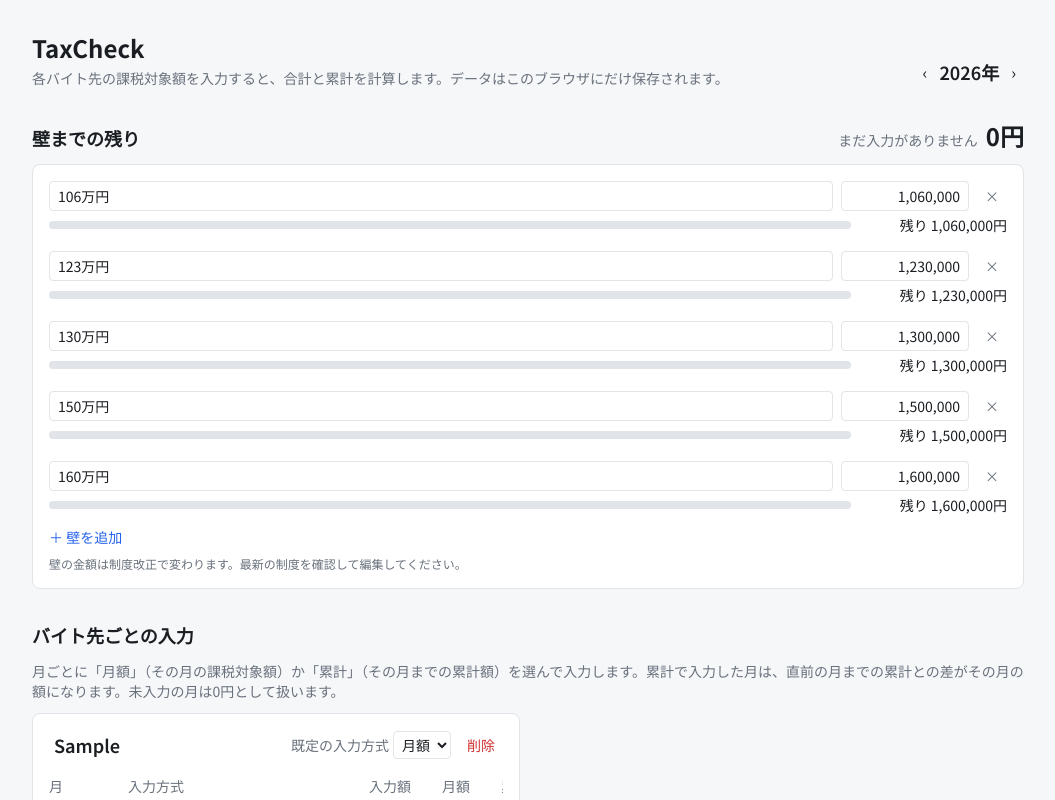
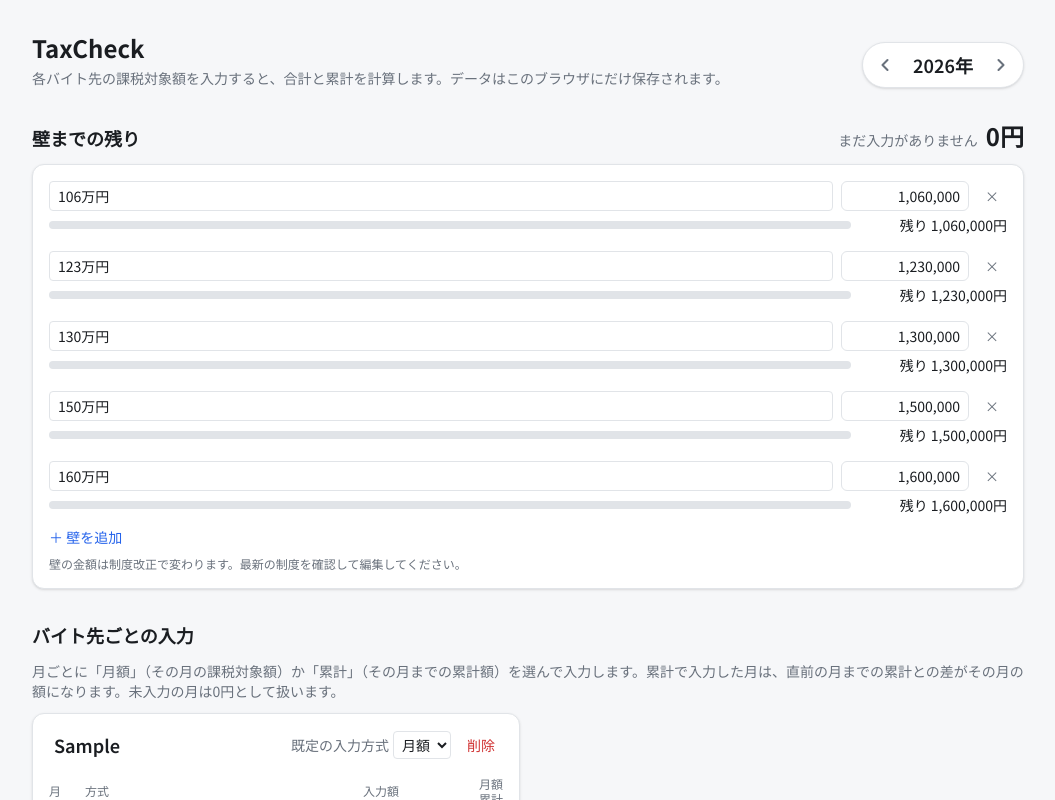
Before and after one commit to Glaesses3927/taxcheck, a Next.js app: page / in a window 1280 px wide. Both pictures are taken after typing "Sample" into the empty fields and a click on the button "バイト先を追加". Shown: the top 800 px of the page, without its empty margins (112-1167 px from the left). Built offline with nearby package versions, Linux system fonts and the light colour scheme; no server answers.

Commit message:
feat: enhance UI components with improved styling and layout adjustments

```diff
--- a/app/page.tsx
+++ b/app/page.tsx
@@ -9,7 +9,8 @@ import { yen } from "@/lib/format";
 import { useTaxData } from "@/lib/useTaxData";
 
 export default function Home() {
-  const [year, setYear] = useState(() => new Date().getFullYear());
+  const [thisYear] = useState(() => new Date().getFullYear());
+  const [year, setYear] = useState(thisYear);
   const data = useTaxData(year);
   const [newName, setNewName] = useState("");
 
@@ -27,14 +28,17 @@ export default function Home() {
             各バイト先の課税対象額を入力すると、合計と累計を計算します。データはこのブラウザにだけ保存されます。
           </p>
         </div>
-        <div className="flex items-center gap-1">
-          <button className="rounded px-2 py-1 hover:bg-line" aria-label="前の年" onClick={() => setYear(year - 1)}>
-            ‹
-          </button>
-          <span className="text-lg font-semibold tabular-nums">{year}年</span>
-          <button className="rounded px-2 py-1 hover:bg-line" aria-label="次の年" onClick={() => setYear(year + 1)}>
-            ›
-          </button>
+        <div className="flex flex-col items-end gap-1">
+          <div className="inline-flex items-center rounded-full border border-line bg-surface p-1 shadow-sm">
+            <YearButton label="前の年" onClick={() => setYear(year - 1)} path="M15 18l-6-6 6-6" />
+            <span className="min-w-20 px-2 text-center text-lg font-semibold tabular-nums">{year}年</span>
+            <YearButton label="次の年" onClick={() => setYear(year + 1)} path="M9 6l6 6-6 6" />
+          </div>
+          {year !== thisYear && (
+            <button className="text-xs text-accent hover:underline" onClick={() => setYear(thisYear)}>
+              今年（{thisYear}年）に戻る
+            </button>
+          )}
         </div>
       </header>
 
@@ -54,7 +58,7 @@ export default function Home() {
         <p className="text-sm text-muted">
           月ごとに「月額」（その月の課税対象額）か「累計」（その月までの累計額）を選んで入力します。累計で入力した月は、直前の月までの累計との差がその月の額になります。未入力の月は0円として扱います。
         </p>
-        <div className="grid gap-4 lg:grid-cols-2">
+        <div className="grid grid-cols-1 gap-4 lg:grid-cols-2">
           {data.jobs.map((job, i) => (
             <JobCard
               key={job.id}
@@ -78,11 +82,11 @@ export default function Home() {
           <input
             aria-label="追加するバイト先の名前"
             placeholder="バイト先の名前"
-            className="min-w-0 flex-1 rounded border border-line bg-surface px-3 py-2"
+            className="min-w-0 flex-1 rounded-lg border border-line bg-surface px-3 py-2 shadow-sm"
             value={newName}
             onChange={(e) => setNewName(e.target.value)}
           />
-          <button className="rounded bg-accent px-4 py-2 font-medium text-on-accent hover:opacity-90">
+          <button className="rounded-lg bg-accent px-4 py-2 font-medium text-on-accent shadow-sm transition-opacity hover:opacity-90">
             バイト先を追加
           </button>
         </form>
@@ -97,3 +101,18 @@ export default function Home() {
     </main>
   );
 }
+
+function YearButton({ label, path, onClick }: { label: string; path: string; onClick: () => void }) {
+  return (
+    <button
+      aria-label={label}
+      title={label}
+      onClick={onClick}
+      className="flex size-9 items-center justify-center rounded-full text-muted transition-colors hover:bg-accent/10 hover:text-accent active:bg-accent/20"
+    >
+      <svg viewBox="0 0 24 24" className="size-5" fill="none" stroke="currentColor" strokeWidth={2.5} strokeLinecap="round" strokeLinejoin="round" aria-hidden>
+        <path d={path} />
+      </svg>
+    </button>
+  );
+}
--- a/components/JobCard.tsx
+++ b/components/JobCard.tsx
@@ -24,7 +24,7 @@ export function JobCard({
   const yearTotal = results[results.length - 1].cumulative;
 
   return (
-    <section className="rounded-lg border border-line bg-surface p-4">
+    <section className="rounded-xl border border-line bg-surface shadow-sm p-3 sm:p-4">
       <div className="mb-3 flex flex-wrap items-center gap-2">
         <input
           aria-label="バイト先の名前"
@@ -53,15 +53,24 @@ export function JobCard({
         </button>
       </div>
 
-      <div className="overflow-x-auto">
-        <table className="w-full min-w-[480px] whitespace-nowrap text-sm">
+      {/* スマホ幅でも横スクロールせずに収まるよう、月額と累計は1列に2段で表示する */}
+      <table className="w-full table-fixed whitespace-nowrap text-sm">
+        <colgroup>
+          <col className="w-9" />
+          <col className="w-17" />
+          <col />
+          <col className="w-24" />
+        </colgroup>
         <thead className="text-muted">
-            <tr className="border-b border-line">
+          <tr className="border-b border-line text-xs">
             <th className="py-1 text-left font-normal">月</th>
-              <th className="py-1 text-left font-normal">入力方式</th>
-              <th className="py-1 text-right font-normal">入力額</th>
-              <th className="py-1 text-right font-normal">月額</th>
-              <th className="py-1 text-right font-normal">累計</th>
+            <th className="py-1 text-left font-normal">方式</th>
+            <th className="py-1 pr-2 text-right font-normal">入力額</th>
+            <th className="py-1 text-right font-normal leading-tight">
+              月額
+              <br />
+              累計
+            </th>
           </tr>
         </thead>
         <tbody>
@@ -75,7 +84,7 @@ export function JobCard({
                 <td className="py-1 pr-2">
                   <select
                     aria-label={`${m}月の入力方式`}
-                      className="rounded border border-line bg-surface px-1 py-0.5"
+                    className="w-full rounded-md border border-line bg-surface px-0.5 py-0.5"
                     value={mode}
                     onChange={(e) =>
                       onEntry(m, { mode: e.target.value as InputMode, value: entry?.value ?? null })
@@ -85,7 +94,7 @@ export function JobCard({
                     <option value="cumulative">{MODE_LABEL.cumulative}</option>
                   </select>
                 </td>
-                  <td className="w-36 py-1 pr-2">
+                <td className="py-1 pr-2">
                   <MoneyInput
                     ariaLabel={`${m}月の${MODE_LABEL[mode]}`}
                     value={entry?.value ?? null}
@@ -94,19 +103,20 @@ export function JobCard({
                     }
                   />
                 </td>
-                  <td
-                    className={`py-1 pr-2 text-right tabular-nums ${r.negative ? "font-semibold text-danger" : r.entered ? "" : "text-muted"}`}
+                <td className="py-1 text-right leading-tight tabular-nums">
+                  <div
+                    className={`text-xs ${r.negative ? "font-semibold text-danger" : "text-muted"}`}
                     title={r.negative ? "前月までの累計より小さい累計額が入力されています" : undefined}
                   >
                     {r.entered ? yen(r.monthly) : "—"}
+                  </div>
+                  <div>{yen(r.cumulative)}</div>
                 </td>
-                  <td className="py-1 text-right tabular-nums">{yen(r.cumulative)}</td>
               </tr>
             );
           })}
         </tbody>
       </table>
-      </div>
 
       <p className="mt-3 text-right text-sm">
         年間累計 <span className="text-base font-semibold tabular-nums">{yen(yearTotal)}</span>
--- a/components/MoneyInput.tsx
+++ b/components/MoneyInput.tsx
@@ -23,7 +23,7 @@ export function MoneyInput({
       type="text"
       inputMode="numeric"
       aria-label={ariaLabel}
-      className={`${className || "w-full"} rounded border border-line bg-surface px-2 py-1 text-right tabular-nums focus:outline-2 focus:outline-accent`}
+      className={`${className || "w-full"} rounded-md border border-line bg-surface px-2 py-1 text-right tabular-nums focus:outline-2 focus:outline-accent`}
       value={draft ?? fmt(value)}
       onFocus={() => setDraft(value == null ? "" : String(value))}
       onBlur={() => setDraft(null)}
--- a/components/SummaryTable.tsx
+++ b/components/SummaryTable.tsx
@@ -1,7 +1,7 @@
 import { MONTHS, type Job, type MonthResult, type TotalResult } from "@/lib/calc";
 import { yen } from "@/lib/format";
 
-/** 月ごとの、バイト先別累計と全体の月額・累計 */
+/** 月ごとの、バイト先別と全体の月額・累計（スマホ幅でも収まるよう、各列に月額と累計を2段で表示する） */
 export function SummaryTable({
   jobs,
   perJob,
@@ -12,35 +12,26 @@ export function SummaryTable({
   total: TotalResult[];
 }) {
   return (
-    <div className="overflow-x-auto rounded-lg border border-line bg-surface">
-      <table className="w-full text-sm">
-        <thead className="text-muted">
+    <div className="overflow-x-auto rounded-xl border border-line bg-surface shadow-sm">
+      <table className="w-full table-fixed text-sm tabular-nums">
+        <colgroup>
+          <col className="w-10" />
+        </colgroup>
+        <thead className="text-xs text-muted">
           <tr className="border-b border-line">
-            <th rowSpan={2} className="px-3 py-2 text-left font-normal">月</th>
+            <th className="px-2 py-2 text-left align-bottom font-normal">月</th>
             {jobs.map((j) => (
-              <th key={j.id} colSpan={2} className="border-l border-line px-3 pt-2 text-center font-normal">
-                {j.name || "（無名）"}
+              <th key={j.id} className="border-l border-line px-1.5 py-2 text-right align-bottom font-normal">
+                <span className="block truncate">{j.name || "（無名）"}</span>
               </th>
             ))}
-            <th colSpan={2} className="border-l border-line px-3 pt-2 text-center font-semibold text-fg">
-              全バイト合計
-            </th>
-          </tr>
-          <tr className="border-b border-line">
-            {[...jobs.map((j) => j.id), "total"].map((id) => (
-              <th key={id} colSpan={2} className="border-l border-line p-0 font-normal">
-                <div className="grid grid-cols-2">
-                  <span className="px-3 py-1 text-right">月額</span>
-                  <span className="px-3 py-1 text-right">累計</span>
-                </div>
-              </th>
-            ))}
+            <th className="border-l border-line px-1.5 py-2 text-right align-bottom font-semibold text-fg">合計</th>
           </tr>
         </thead>
         <tbody>
           {MONTHS.map((m, i) => (
             <tr key={m} className="border-b border-line/60 last:border-0">
-              <td className="px-3 py-1 tabular-nums">{m}月</td>
+              <td className="px-2 py-1">{m}月</td>
               {perJob.map((r, k) => (
                 <Pair key={jobs[k].id} monthly={r[i].monthly} cumulative={r[i].cumulative} muted={!r[i].entered} />
               ))}
@@ -49,6 +40,7 @@ export function SummaryTable({
           ))}
         </tbody>
       </table>
+      <p className="border-t border-line px-2 py-1 text-right text-xs text-muted">上段：月額　下段：累計</p>
     </div>
   );
 }
@@ -65,13 +57,9 @@ function Pair({
   strong?: boolean;
 }) {
   return (
-    <td colSpan={2} className="border-l border-line p-0">
-      <div className={`grid grid-cols-2 whitespace-nowrap tabular-nums ${strong ? "font-semibold" : ""}`}>
-        <span className={`px-3 py-1 text-right ${muted ? "text-muted" : ""} ${monthly < 0 ? "text-danger" : ""}`}>
-          {yen(monthly)}
-        </span>
-        <span className="px-3 py-1 text-right">{yen(cumulative)}</span>
-      </div>
+    <td className={`border-l border-line px-1.5 py-1 text-right leading-tight whitespace-nowrap ${strong ? "font-semibold" : ""}`}>
+      <div className={`text-xs ${monthly < 0 ? "text-danger" : "text-muted"} ${muted ? "opacity-60" : ""}`}>{yen(monthly)}</div>
+      <div>{yen(cumulative)}</div>
     </td>
   );
 }
--- a/components/WallPanel.tsx
+++ b/components/WallPanel.tsx
@@ -21,7 +21,7 @@ export function WallPanel({
     onChange(walls.map((w) => (w.id === id ? { ...w, ...patch } : w)));
 
   return (
-    <div className="rounded-lg border border-line bg-surface p-4">
+    <div className="rounded-xl border border-line bg-surface shadow-sm p-4">
       <ul className="space-y-4">
         {walls.map((w) => {
           const rest = w.amount - current;
```
Lines whose indentation alone changed are shown as unchanged.
